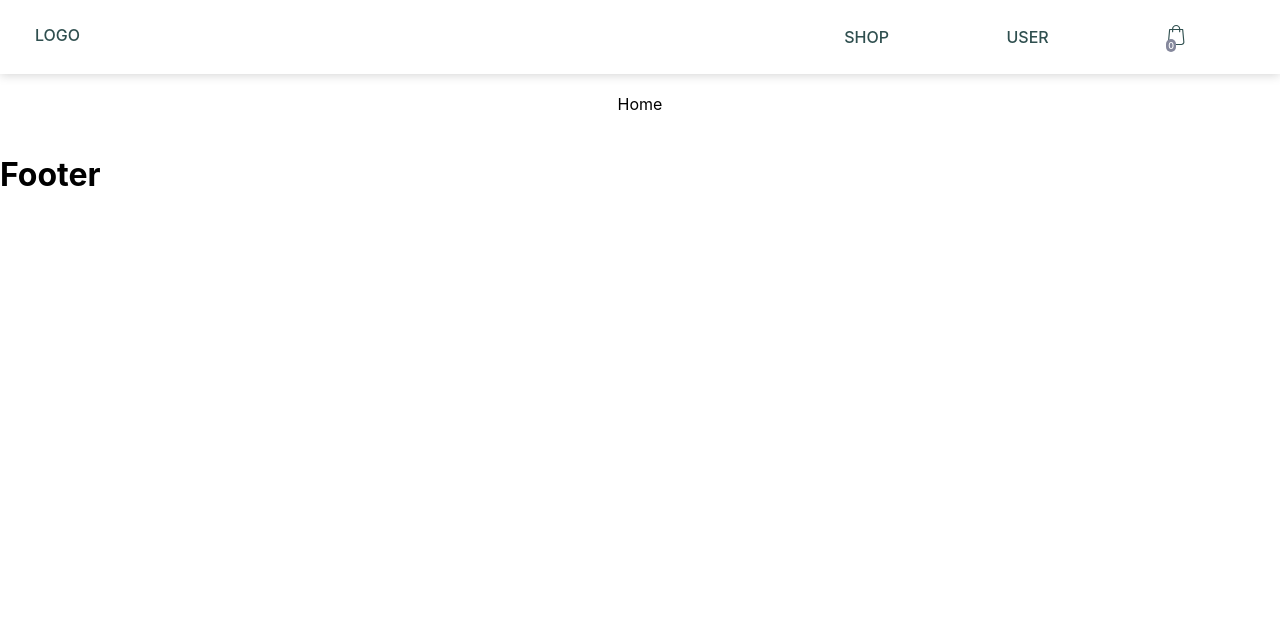
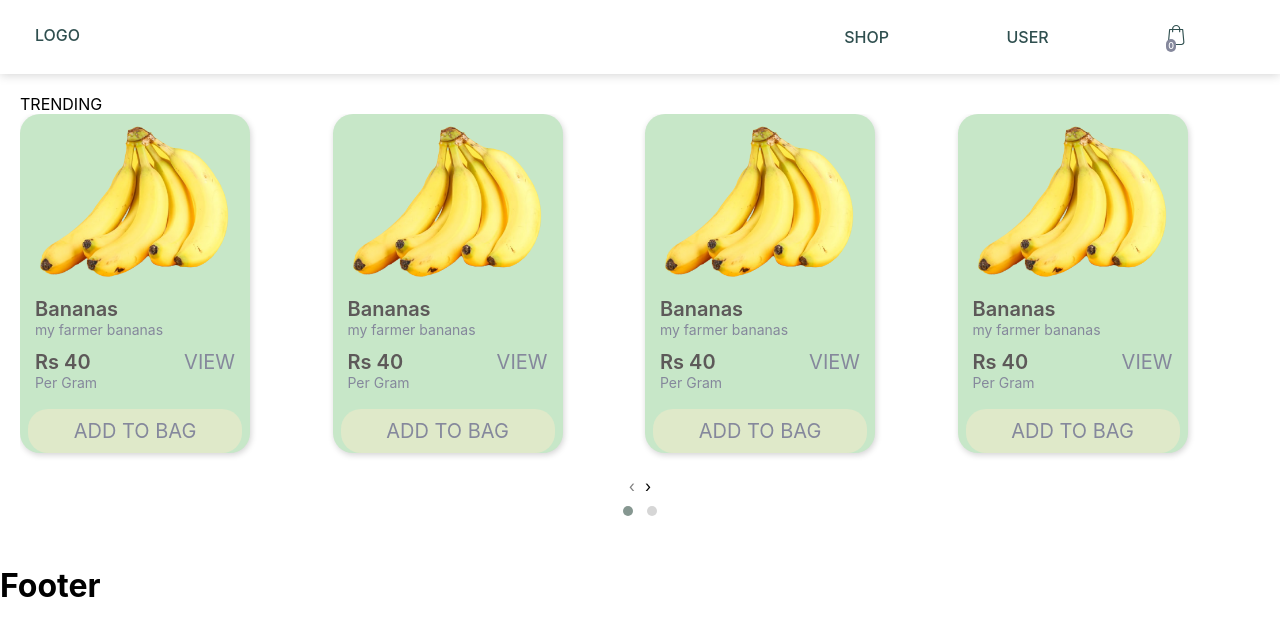
Before and after one commit to pawankp550/krishiks, a React (Create React App) app: page / in a window 1280 px wide. Shown: the top 636 px of the page. Built offline with nearby package versions, Linux system fonts and the light colour scheme.

Commit message:
React owl carousal and Slider common component

```diff
--- a/package.json
+++ b/package.json
@@ -11,6 +11,7 @@
     "node-sass": "^4.14.1",
     "react": "^16.13.1",
     "react-dom": "^16.13.1",
+    "react-owl-carousel": "^2.3.1",
     "react-redux": "^7.2.0",
     "react-router-dom": "^5.2.0",
     "react-scripts": "3.4.1",
--- a/public/index.html
+++ b/public/index.html
@@ -30,6 +30,7 @@
     <style>
       a { cursor: pointer; }
     </style>
+    <script src="https://code.jquery.com/jquery-3.5.1.slim.min.js" integrity="sha256-4+XzXVhsDmqanXGHaHvgh1gMQKX40OUvDEBTu8JcmNs=" crossorigin="anonymous"></script>
   </head>
   <body>
     <noscript>You need to enable JavaScript to run this app.</noscript>
--- a/src/components/core/Home.jsx
+++ b/src/components/core/Home.jsx
@@ -1,10 +1,12 @@
 import React from 'react'
 import Layout from './Layout'
+
+import Slider from './common/Slider'
 
 export default function Home() {
     return (
         <Layout>
-            Home
+            <Slider title={'TRENDING'}/>
         </Layout>
     )
 }
--- /dev/null
+++ b/src/components/core/common/Slider.jsx
@@ -0,0 +1,58 @@
+import React from 'react'
+import ProductCard from './ProductCard'
+import './css/slider.scss'
+
+import OwlCarousel from 'react-owl-carousel'
+import 'owl.carousel/dist/assets/owl.carousel.css'
+import 'owl.carousel/dist/assets/owl.theme.default.css'
+
+
+const responsive = {
+    0:{
+        items:1,
+        loop: false,
+        stagePadding: 40,
+    },
+    600:{
+        dots:true,
+        items:2,
+        loop: false,
+        stagePadding: 40,
+    },
+    1000:{
+        items:3,
+        loop:false,
+        stagePadding: 20,
+    },
+    1050:{
+        items:4,
+        loop:false,
+    },
+    1300:{
+        items:4,
+        loop:false,
+        stagePadding: 0
+    }
+}
+
+export default function Slider({data, title}) {
+    return (
+        <div className="slider-container">
+            <div className="slider-title">{title}</div>
+            <OwlCarousel
+                responsive = {responsive}
+                dots={true}
+                className="owl-theme"
+                loop
+                margin={10}
+                nav
+            >
+                <ProductCard/>
+                <ProductCard/>
+                <ProductCard/>
+                <ProductCard/>
+                <ProductCard/>
+            </OwlCarousel>
+            </div>
+    )
+}
--- /dev/null
+++ b/src/components/core/common/css/slider.scss
@@ -0,0 +1,3 @@
+.slider-container{
+    width: 100%;
+}
```
Also changed, not shown: src/components/core/services/index.js (added), 1 other file (tests, documents, lock files or other folders).
